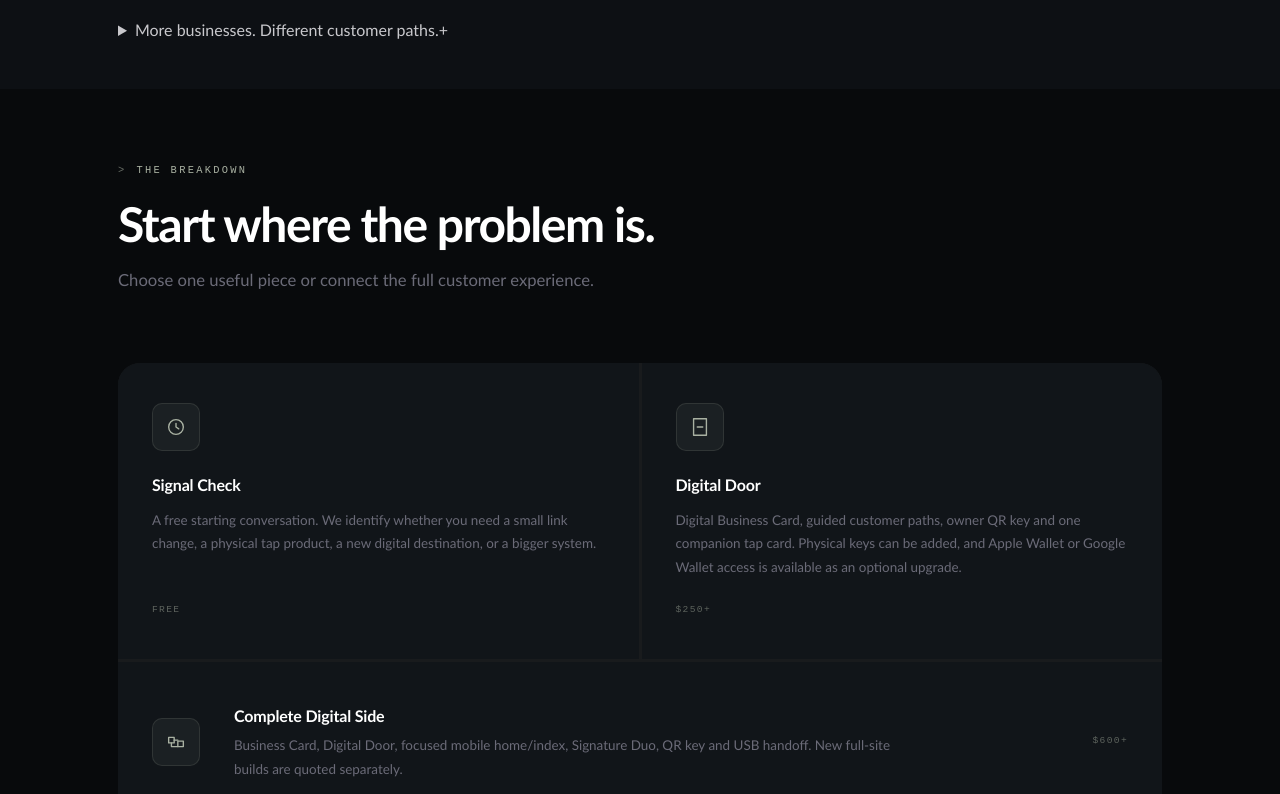
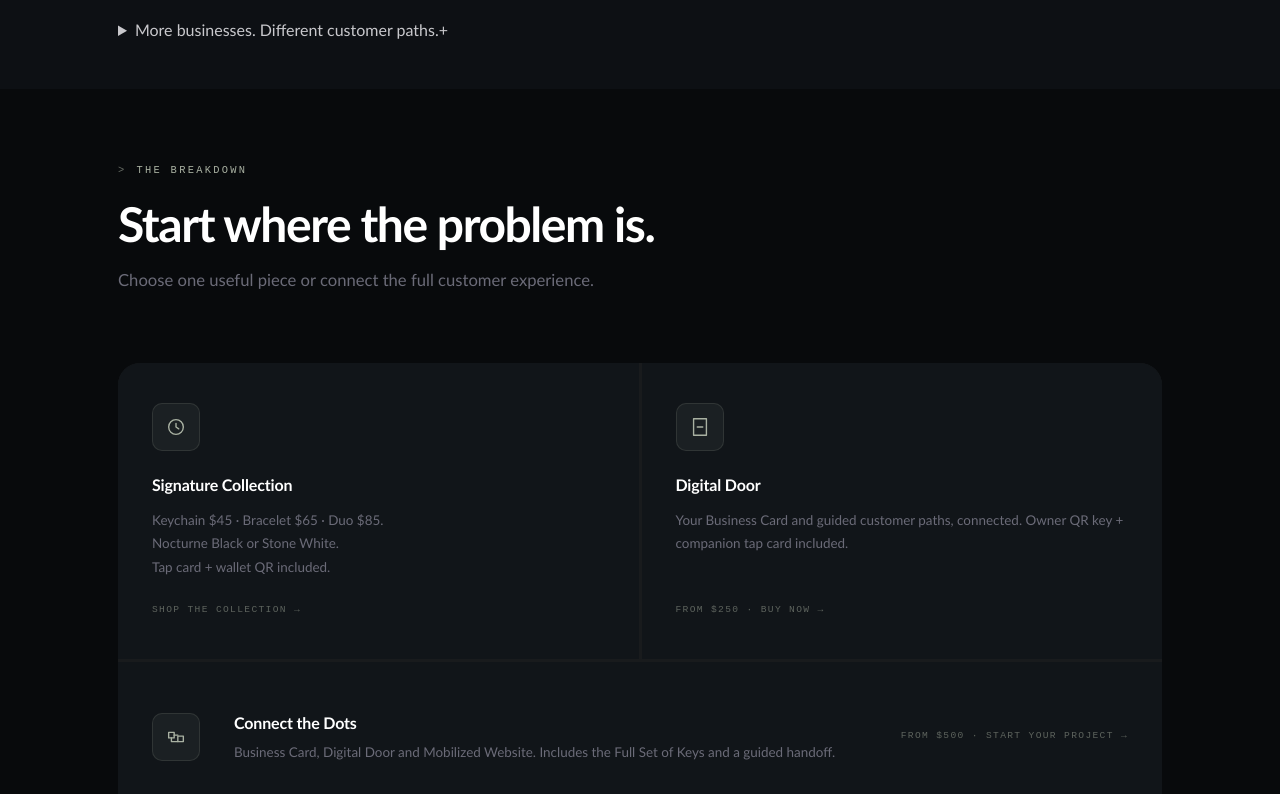
Before and after one commit to Webdevn3v/web-dev-nev, a plain HTML site: page index.html in a window 1280 px wide. Shown: the part 2000-2794 px from the top of the page. Drawn offline with Linux system fonts and the light colour scheme.

Commit message:
Align home offers and purchase links with current collection; preserve layout

```diff
--- a/index.html
+++ b/index.html
@@ -1038,9 +1038,9 @@ body.hov .c-ring{width:48px;height:48px;opacity:.35}
         <span class="ghost">One tap</span><br>
         <span class="hl">away.</span>
       </h1>
-      <p class="hero__promise">Make your business easier to share.</p>
-      <p class="hero__sub">Custom tap keychains and bracelets, Digital Business Cards and simpler mobile websites. Start with what you need today.</p>
-      <div class="hero__actions"><a href="door.html#shop" class="btn btn--lime">Keychains &amp; Bracelets →</a><a href="project-inquiry.html" class="btn btn--outline">Tell me what you need →</a></div>
+      <p class="hero__promise">Tech you actually want to wear.</p>
+      <p class="hero__sub">Tap bracelets, keychains and digital pages. One payment. No TDS subscription.</p>
+      <div class="hero__actions"><a href="door.html#shop" class="btn btn--lime">Shop the collection →</a><a href="project-inquiry.html" class="btn btn--outline">Tell me what you need →</a></div>
         <div class="hero__scroll">
     <span>scroll</span>
     <div class="hero__scroll-line"></div>
@@ -1104,9 +1104,9 @@ body.hov .c-ring{width:48px;height:48px;opacity:.35}
     <h2>Make the introduction. Open what's next.</h2>
     <p class="tds-journey-lead">Start with a tap key, a digital destination, or a complete customer experience.</p>
     <div class="tds-journey-items">
-      <details><summary><span>01 / CONNECT</span><strong>Start with a tap.</strong><i>+</i></summary><p>Keychain $45 · Wearable $65 · Duo $85. One destination, companion tap card and Owner QR included with every key or Duo. Apple Wallet or Google Wallet access is an optional upgrade.</p><a href="door.html#keyCategories">Explore keys and sets →</a></details>
-      <details><summary><span>02 / DIRECT</span><strong>Create the destination.</strong><i>+</i></summary><p>Business Card $100+ or Digital Door $250+ with guided paths and an owner QR key.</p><a href="door.html#simple">Compare card and Door options →</a></details>
-      <details><summary><span>03 / EXPAND</span><strong>Connect the full experience.</strong><i>+</i></summary><p>Team card packs are custom quoted. Complete Digital Side from $600. Mobile website updates from $300+.</p><a href="door.html#simple">Compare options →</a></details>
+      <details><summary><span>01 / CONNECT</span><strong>Start with a tap.</strong><i>+</i></summary><p>Keychain $45 · Bracelet $65 · Duo $85. Tap card + wallet QR included.</p><a href="door.html#shop">Shop the collection →</a></details>
+      <details><summary><span>02 / DIRECT</span><strong>Create the destination.</strong><i>+</i></summary><p>Digital Business Card $100 · Digital Door from $250. Your introduction, with a clear next step.</p><a href="#services">Compare card and Door options →</a></details>
+      <details><summary><span>03 / EXPAND</span><strong>Connect the full experience.</strong><i>+</i></summary><p>Mobilized Website from $300 · Connect the Dots from $500. Bring your digital experience together.</p><a href="#services">Compare options →</a></details>
     </div>
   </div>
 </section>
@@ -1200,15 +1200,15 @@ body.hov .c-ring{width:48px;height:48px;opacity:.35}
   <div class="container">
     <div class="reveal"><div class="tag">The Breakdown</div><h2>Start where the problem is.</h2><p class="lead" style="margin-top:14px">Choose one useful piece or connect the full customer experience.</p></div>
     <div class="services__grid" style="grid-template-columns:repeat(2,1fr)">
-      <div class="svc reveal d1"><div class="svc__icon"><svg viewBox="0 0 24 24"><circle cx="12" cy="12" r="8"/><path d="M12 8v4l3 2"/></svg></div><h3>Signal Check</h3><p>A free starting conversation. We identify whether you need a small link change, a physical tap product, a new digital destination, or a bigger system.</p><div class="svc__tag">FREE</div></div>
-      <div class="svc reveal d2"><div class="svc__icon"><svg viewBox="0 0 24 24"><path d="M5 3h14v18H5z"/><path d="M9 12h6"/></svg></div><h3>Digital Door</h3><p>Digital Business Card, guided customer paths, owner QR key and one companion tap card. Physical keys can be added, and Apple Wallet or Google Wallet access is available as an optional upgrade.</p><div class="svc__tag">$250+</div></div>
-      <div class="svc svc--wide reveal d3"><div class="svc__icon"><svg viewBox="0 0 24 24"><path d="M4 7h6v6H4zM14 11h6v6h-6z"/><path d="M10 10h4M7 13v4h7"/></svg></div><h3>Complete Digital Side</h3><p>Business Card, Digital Door, focused mobile home/index, Signature Duo, QR key and USB handoff. New full-site builds are quoted separately.</p><div class="svc__tag">$600+</div></div>
+      <div class="svc reveal d1"><div class="svc__icon"><svg viewBox="0 0 24 24"><circle cx="12" cy="12" r="8"/><path d="M12 8v4l3 2"/></svg></div><h3>Signature Collection</h3><p>Keychain $45 · Bracelet $65 · Duo $85.<br>Nocturne Black or Stone White.<br>Tap card + wallet QR included.</p><a class="svc__tag" href="door.html#shop">Shop the collection →</a></div>
+      <div class="svc reveal d2"><div class="svc__icon"><svg viewBox="0 0 24 24"><path d="M5 3h14v18H5z"/><path d="M9 12h6"/></svg></div><h3>Digital Door</h3><p>Your Business Card and guided customer paths, connected. Owner QR key + companion tap card included.</p><a class="svc__tag" href="https://buy.stripe.com/00w8wI6zC5y53A7gTmeIw07">From $250 · Buy now →</a></div>
+      <div class="svc svc--wide reveal d3"><div class="svc__icon"><svg viewBox="0 0 24 24"><path d="M4 7h6v6H4zM14 11h6v6h-6z"/><path d="M10 10h4M7 13v4h7"/></svg></div><h3>Connect the Dots</h3><p>Business Card, Digital Door and Mobilized Website. Includes the Full Set of Keys and a guided handoff.</p><a class="svc__tag" href="project-inquiry.html?interest=connect-the-dots">From $500 · Start your project →</a></div>
     </div>
     <div class="offer-options reveal">
-      <details class="offer-option"><summary><span>Need less?</span><strong>Digital Business Card</strong></summary><div class="offer-option__body"><b>Starting at $100</b>Standalone contact page with Call, Text, Email, Save Contact and useful links. Choose a Digital Door to add customer paths and a tap card.</div></details>
-      <details class="offer-option"><summary><span>Need a new site?</span><strong>Customized Full Build</strong></summary><div class="offer-option__body"><b>Starting at $750</b>A new responsive website built from the ground up; different scope from the $600 focused Complete Digital Side package. Final quote depends on the work.</div></details>
+      <details class="offer-option"><summary><span>Need less?</span><strong>Digital Business Card</strong></summary><div class="offer-option__body"><b>$100</b>Your contact details and essential links, ready to save and share.<br><a href="https://buy.stripe.com/00wdR21fi5y5fiP6eIeIw06" class="svc__tag">Buy Business Card →</a></div></details>
+      <details class="offer-option"><summary><span>Have a website?</span><strong>Mobilized Website</strong></summary><div class="offer-option__body"><b>From $300</b>Your existing website, simplified for mobile.<br><a href="https://buy.stripe.com/eVqeV6e245y5b2z46AeIw08" class="svc__tag">Buy Mobilized Website →</a></div></details>
     </div>
-    <details class="owner-update-addon reveal"><summary><span class="owner-update-addon__eyebrow">Need something specific?</span><strong>Small Requests &amp; Team Enhancements</strong><span class="owner-update-addon__toggle">+</span></summary><div class="owner-update-addon__body"><b>Start small or equip your crew.</b><p>Keychain $45 · Wearable $65 · Duo $85. Team Card Packs: custom quote. Team Key Pack: 10 keychains plus 10 backup cards from $500. Both include QR backups and an owner key. One design and link are included; extra pages or destinations are quoted separately. Mobile website updates start at $300+.</p></div></details>
+    <details class="owner-update-addon reveal"><summary><span class="owner-update-addon__eyebrow">Need something specific?</span><strong>Small Requests &amp; Team Enhancements</strong><span class="owner-update-addon__toggle">+</span></summary><div class="owner-update-addon__body"><b>Start small or equip your crew.</b><p>Custom tap products, team sets and focused updates. Tell us what you need for a tailored quote.</p></div></details>
     <details class="path-library path-library-collapsed" id="otherDoorPaths"><summary class="path-library-toggle"><span>More businesses. Different customer paths.</span><span>+</span></summary><div class="path-library__inside">
       <div class="path-library__head reveal">
         <div class="tag" style="justify-content:center">Different Business. Different Path.</div>
@@ -1277,7 +1277,7 @@ body.hov .c-ring{width:48px;height:48px;opacity:.35}
 @media(max-width:760px){.inquiry-card{padding:20px 16px;min-height:132px}.inquiry-card h3{font-size:.95rem}.inquiry-card p{font-size:.72rem}}
 </style>
 <div class="container">
-<div class="contact-simple"><div class="tag">Let's start</div><h2>What can I help you with?</h2><p class="contact-simple__intro">Choose a tap product, a digital service or tell me your idea. One short form is enough to get started.</p><a class="btn btn--lime" href="project-inquiry.html">Send a request →</a><a class="btn btn--outline" href="mailto:handled@thedigitalside.org">Email Nev</a></div>
+<div class="contact-simple"><div class="tag">Let's start</div><h2>What can I help you with?</h2><p class="contact-simple__intro">Shop the collection, choose a digital service or make it yours.</p><a class="btn btn--lime" href="door.html#shop">Shop the collection →</a><a class="btn btn--outline" href="project-inquiry.html">Make it yours →</a></div>
 </div></section>
 
 <!-- ─── ABOUT ──────────────────────────────── -->
```
